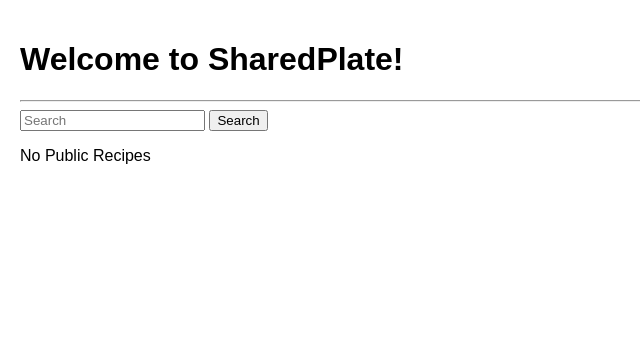
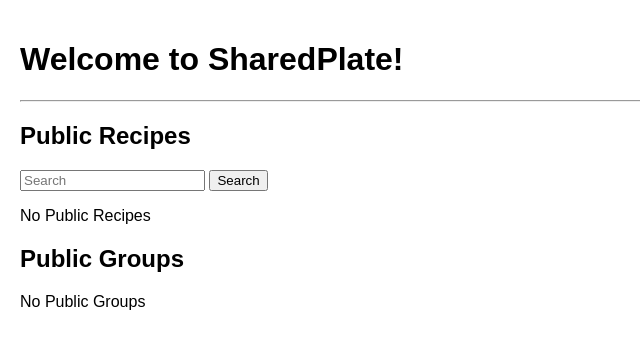
Before and after one commit to jessmorrill/SharedPlate, a Flask app: page / in a window 1280 px wide. Shown: the part 38-387 px from the top of the page, without its empty margins (0-640 px from the left). Run offline with Flask 3, Linux system fonts and the light colour scheme; data that the repository does not hold is empty; parts of the project's set-up code (start-up, migrations or seed data) failed here and were passed over.

Commit message:
Removed redundant code, added list of public groups to landing page

```diff
--- a/app/routes.py
+++ b/app/routes.py
@@ -6,29 +6,19 @@ from app.models import Recipe, Ingredient, Group
 import sys
 from datetime import datetime
 
-@app.route('/', methods=['GET', 'POST'])
+@app.route('/', methods=['GET'])
 def home():
     form = SearchRecipe(request.args)
-    if request.method == 'POST':
-        name = request.form.get('group_name')
-        privacy = request.form.get('privacy')
-
-        if name and privacy:
-            g = Group(group_name=name, privacy_setting=privacy)
-            db.session.add(g)
-            db.session.commit()
-
-        return redirect(url_for('home'))
-
     recipes_query = Recipe.query.filter_by(privacy_setting='public')
-
+    groups_query = Group.query.filter_by(privacy_setting='public')
     if form.search.data and form.search.data.strip():
         recipes_query = recipes_query.filter(
             Recipe.title.ilike(f"%{form.search.data}%")
         )
 
     recipes = recipes_query.all()
-    return render_template('index.html', recipes=recipes, form=form)
+    groups = groups_query.all()
+    return render_template('index.html', recipes=recipes, groups=groups, form=form)
 
 
 
--- a/app/templates/index.html
+++ b/app/templates/index.html
@@ -7,7 +7,7 @@
   <h1>Welcome to SharedPlate!</h1>
 
   <hr>
-
+<h2> Public Recipes </h2>
   <form method="get" action="{{ url_for('home') }}" autocomplete="off">
     {{ form.hidden_tag() }}
     {{ form.search(placeholder='Search') }}
@@ -25,4 +25,17 @@
   {% else %}
     <p>No Public Recipes</p>
   {% endif %}
+<h2> Public Groups </h2>
+  {% if groups %}
+    <ul class="groups">
+      {% for group in groups %}
+        <li class="group">
+          <h2> {{ group.group_name }} </h2>
+        </li>
+      {% endfor %}
+    </ul>
+  {% else %}
+    <p>No Public Groups</p>
+  {% endif %}
+
 {% endblock %}
```
Also changed, not shown: app/recipes.db.
